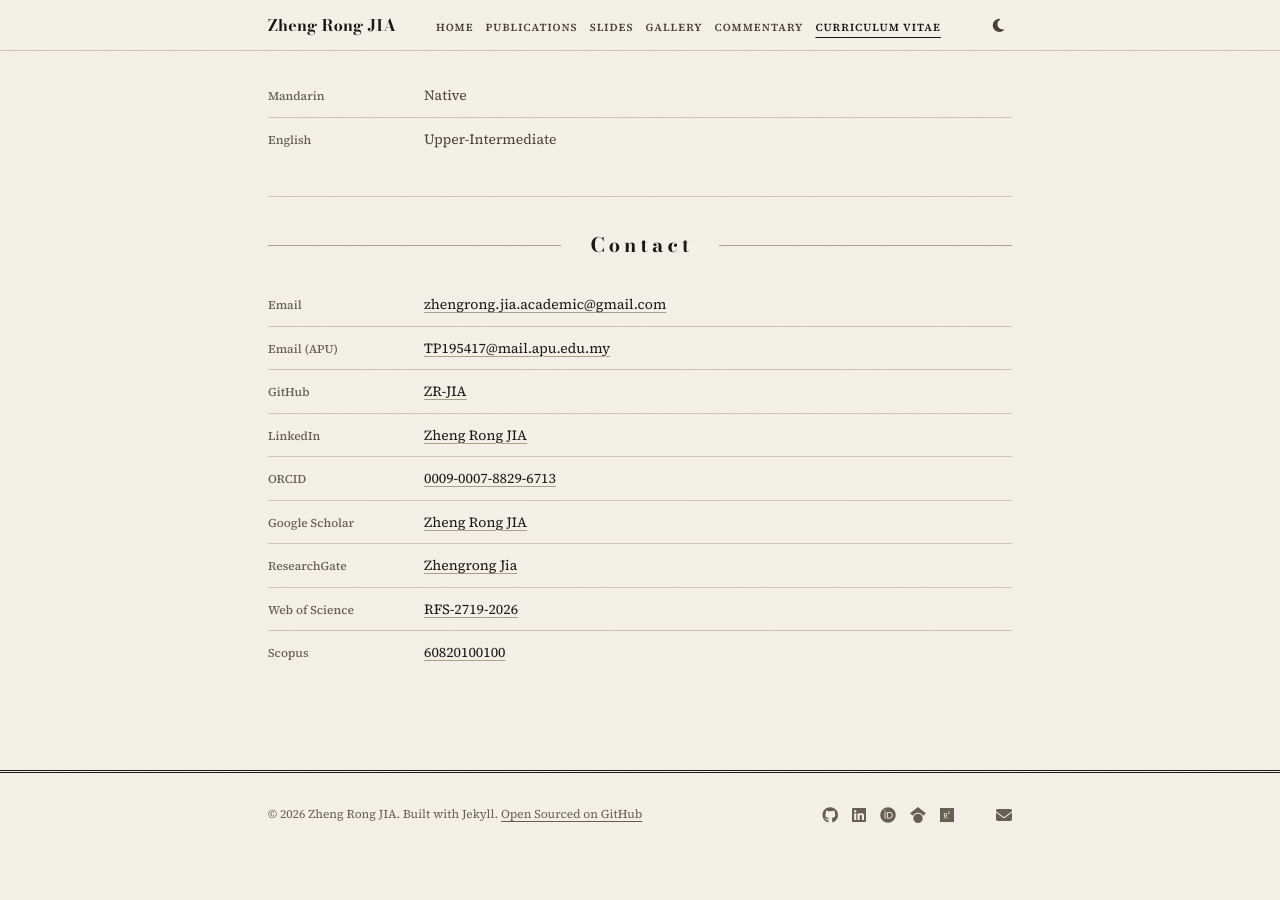
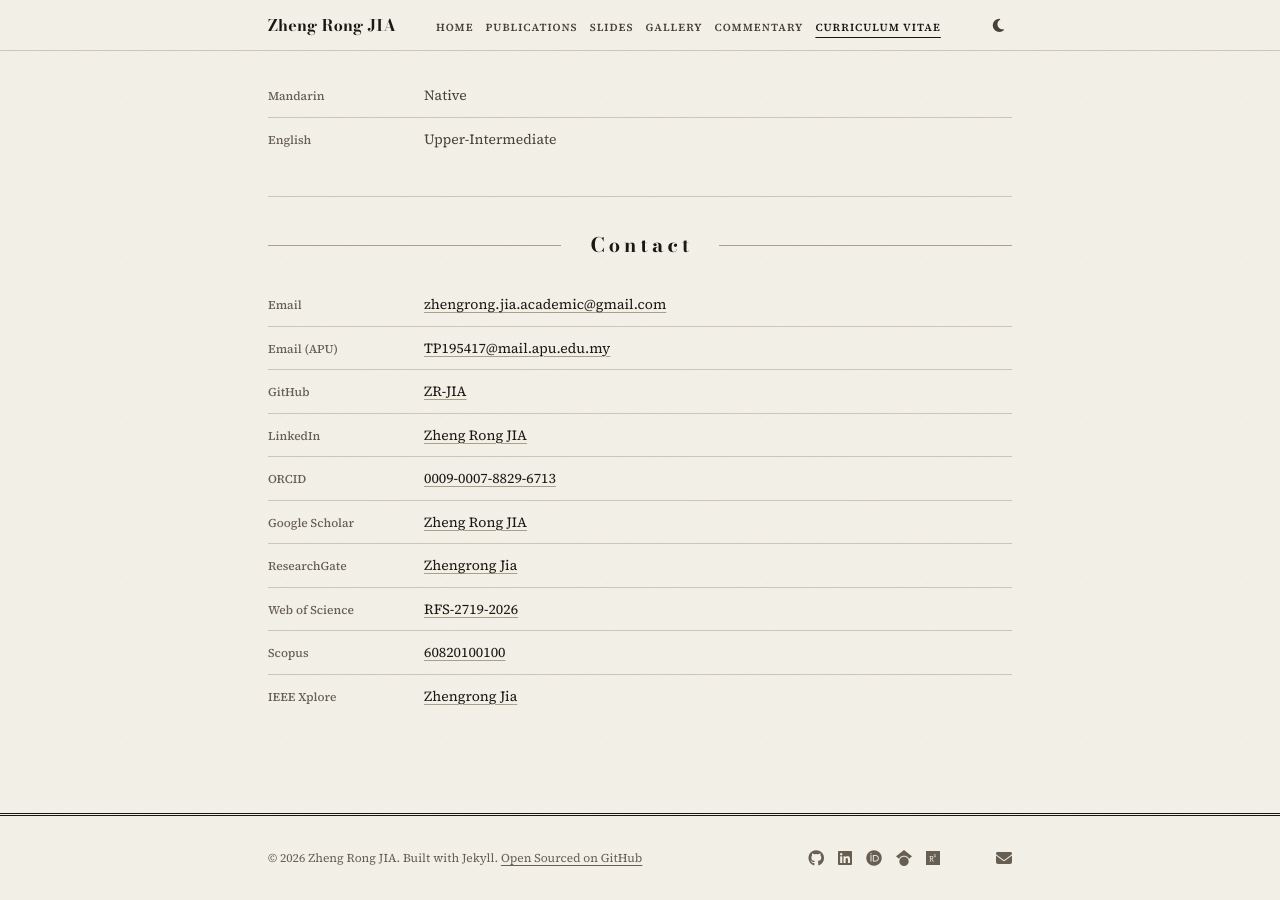
Before and after one commit to ZR-JIA/zr-jia.github.io, a Jekyll site: the page built from _pages/cv.md, in a window 1280 px wide and 900 px high, scrolled down 3297 px. Built offline with Jekyll 4.4.1, drawn with Linux system fonts in a browser that asks for light colours; a style sheet for code colours, icons or effects is not loaded; before the commit the page ends 4154 px from its top, so only the background shows below that.

Commit message:
content: add the IEEE Xplore author profile
Link https://ieeexplore.ieee.org/author/737514430667351 in the four
places that carry profile links, after Scopus:

- Homepage hero: "IEEE Xplore", before Curriculum Vitae
- CV page Contact: an IEEE Xplore row showing the author name,
  Zhengrong Jia, as published there
- Footer: the IEEE icon, before Email
- JSON-LD Person sameAs

The icon is Academicons' ai-ieee (the IEEE diamond); Font Awesome has
none. README's Icons note now lists IEEE among the Academicons marks.

```diff
--- a/_includes/footer.html
+++ b/_includes/footer.html
@@ -10,6 +10,7 @@
         <a href="https://www.researchgate.net/profile/Zhengrong-Jia-2" aria-label="ResearchGate"><i class="fab fa-researchgate"></i></a>
         <a href="https://www.webofscience.com/wos/author/record/RFS-2719-2026" aria-label="Web of Science"><i class="ai ai-clarivate"></i></a>
         <a href="https://www.scopus.com/authid/detail.uri?authorId=60820100100" aria-label="Scopus"><i class="ai ai-scopus"></i></a>
+        <a href="https://ieeexplore.ieee.org/author/737514430667351" aria-label="IEEE Xplore"><i class="ai ai-ieee"></i></a>
         <a href="mailto:zhengrong.jia.academic@gmail.com" aria-label="Email"><i class="fas fa-envelope"></i></a>
       </div>
     </div>
--- a/_layouts/default.html
+++ b/_layouts/default.html
@@ -75,7 +75,8 @@
       "https://scholar.google.com/citations?user=juPceOgAAAAJ&hl=en",
       "https://www.researchgate.net/profile/Zhengrong-Jia-2",
       "https://www.webofscience.com/wos/author/record/RFS-2719-2026",
-      "https://www.scopus.com/authid/detail.uri?authorId=60820100100"
+      "https://www.scopus.com/authid/detail.uri?authorId=60820100100",
+      "https://ieeexplore.ieee.org/author/737514430667351"
     ]
   }
   </script>
--- a/_pages/cv.md
+++ b/_pages/cv.md
@@ -275,6 +275,10 @@
           <span class="skill-category">Scopus</span>
           <span class="skill-items"><a href="https://www.scopus.com/authid/detail.uri?authorId=60820100100" target="_blank" rel="noopener noreferrer">60820100100</a></span>
         </div>
+        <div class="skill-row">
+          <span class="skill-category">IEEE Xplore</span>
+          <span class="skill-items"><a href="https://ieeexplore.ieee.org/author/737514430667351" target="_blank" rel="noopener noreferrer">Zhengrong Jia</a></span>
+        </div>
       </div>
     </section>
 
```
Also changed, not shown: README.md (+2 -2 lines), _pages/index.md (+1 -0 lines).
